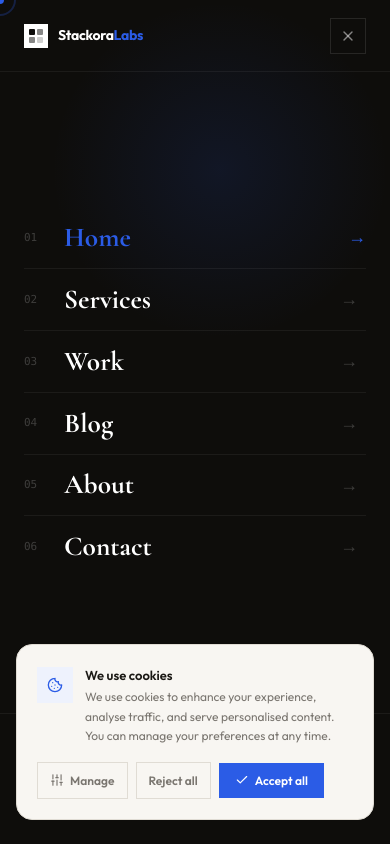
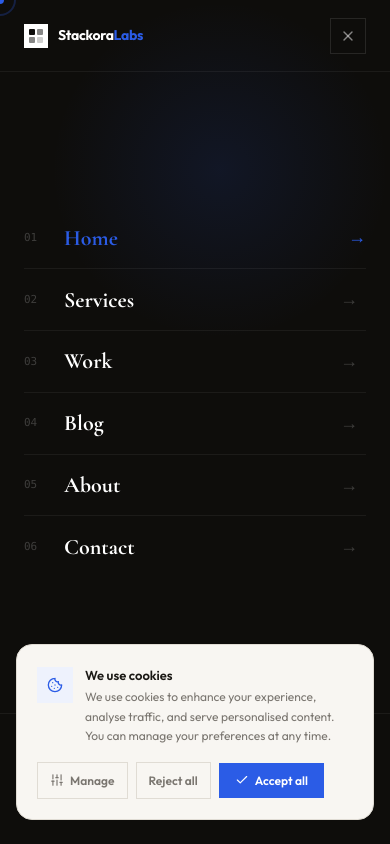
Before and after one commit to tayyabarif41/stackoralabs, a React (Vite) app: page / in a window 390 px wide. Both pictures are taken after a click on the button 354 px from the left and 36 px from the top of the page. Shown: the top 844 px of the page. Built offline with nearby package versions, Linux system fonts and the light colour scheme.

Commit message:
fix: adjust nav dialog link font size to 22px
Co-Authored-By: Claude Sonnet 4.6 <noreply@anthropic.com>

```diff
--- a/src/sections/Navigation.tsx
+++ b/src/sections/Navigation.tsx
@@ -396,7 +396,7 @@ export default function Navigation() {
 
                       {/* Label */}
                       <span
-                        className={`text-[clamp(26px,7vw,36px)] font-bold leading-none flex-1 transition-colors duration-200 ${
+                        className={`text-[22px] font-bold leading-none flex-1 transition-colors duration-200 ${
                           active ? 'text-[#2B5CE6]' : 'text-white group-hover:text-[#2B5CE6]'
                         }`}
                         style={{ fontFamily: 'var(--font-display)' }}
```
